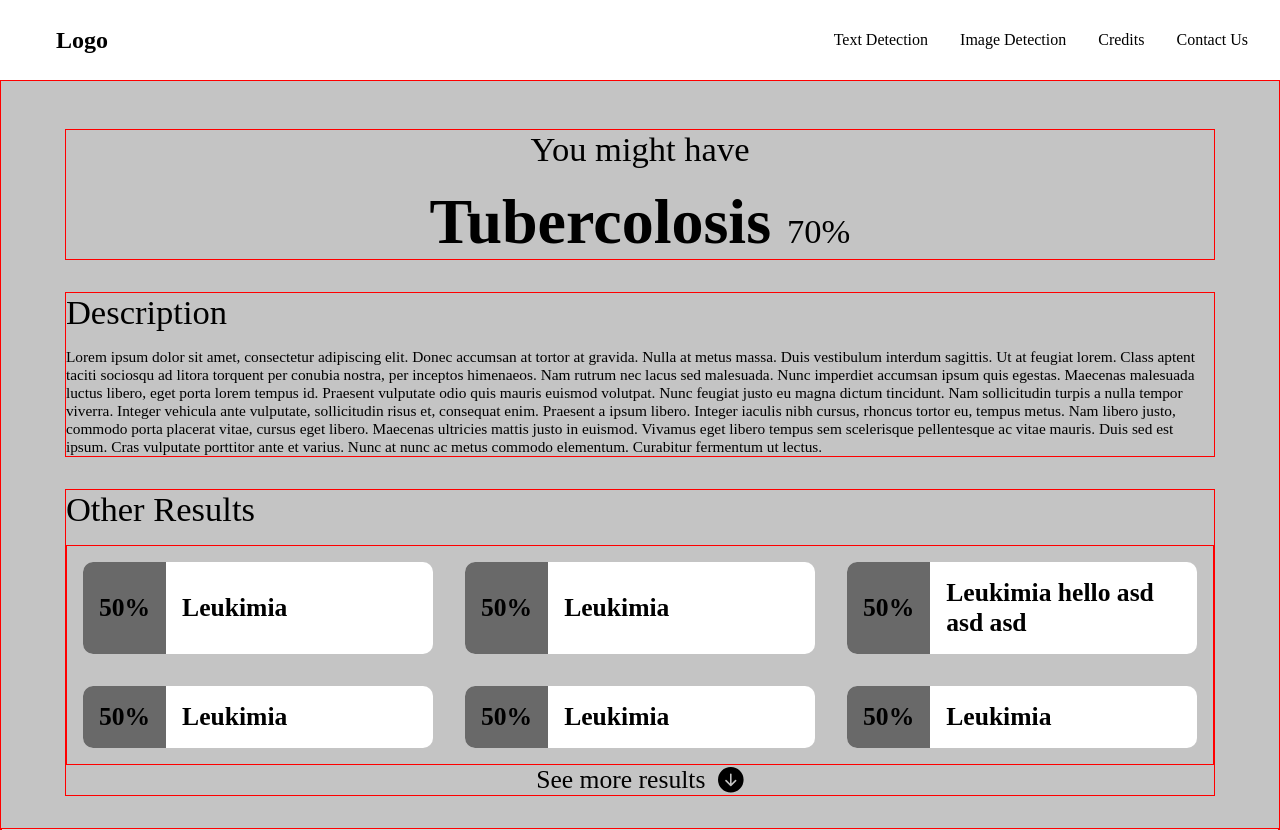
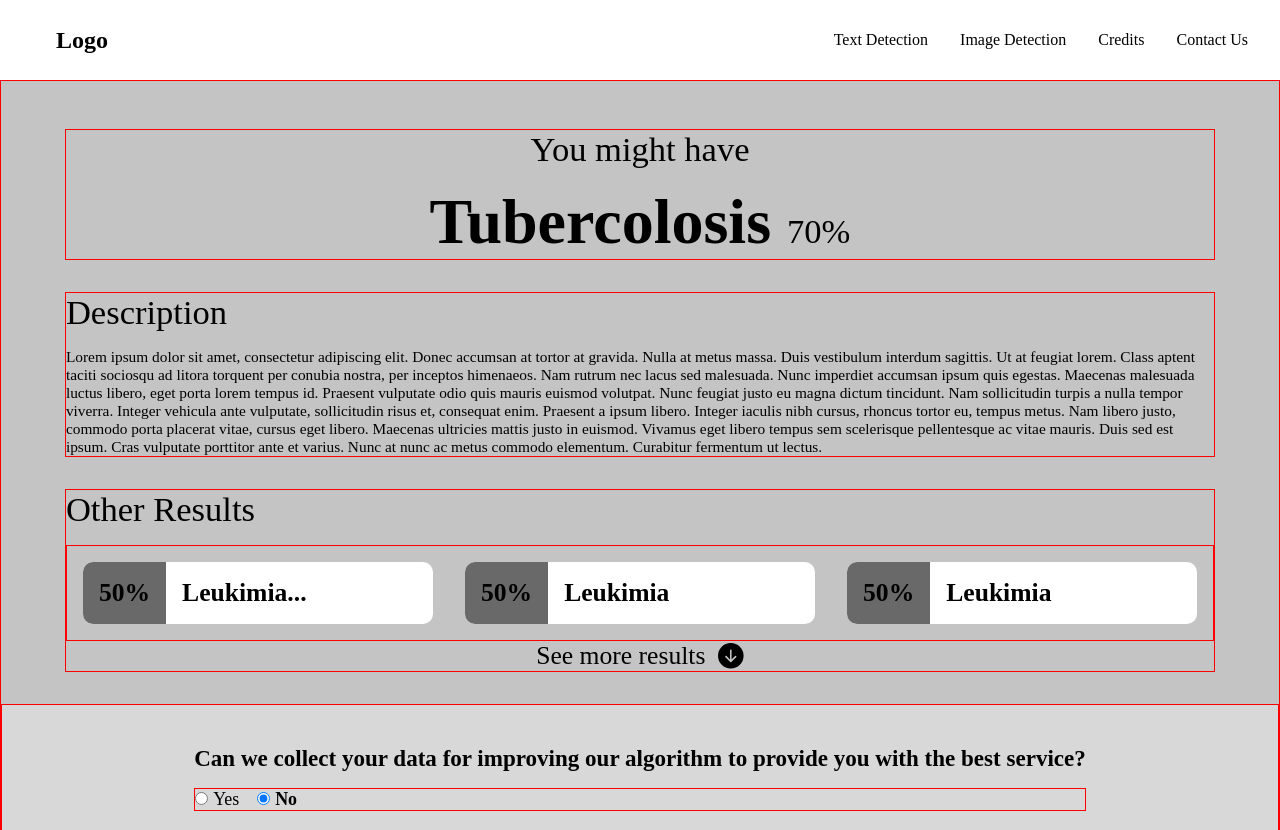
Before and after one commit to MichaelAndreyeshchev/disease-classification-system, a React (Create React App) app: page /result in a window 1280 px wide. Shown: the top 830 px of the page. Built offline with nearby package versions, Linux system fonts and the light colour scheme.

Commit message:
Feat: Add a modal

```diff
--- a/src/pages/Result/Result.js
+++ b/src/pages/Result/Result.js
@@ -1,10 +1,56 @@
-import React from 'react';
+import React, { useState } from 'react';
 import LinkCustom from '../../components/Link/Link';
 import * as ROUTES from '../../Constants/Routes';
+
+import styles from './Result.module.css';
 import { BsFillArrowDownCircleFill } from 'react-icons/bs';
-import styles from './Result.module.css';
+import Modal from '../../components/Modal/Modal';
 
 function Result() {
+  const [modalClicked, setModalClicked] = useState(false);
+
+  let dummyData = [
+    {
+      name: 'Leukimia...',
+      percentage: '50',
+    },
+    {
+      name: 'Leukimia',
+      percentage: '50',
+    },
+    {
+      name: 'Leukimia',
+      percentage: '50',
+    },
+  ];
+
+  let dummyData2 = [
+    {
+      name: 'Leukimia',
+      percentage: '50',
+    },
+    {
+      name: 'Leukimia',
+      percentage: '50',
+    },
+    {
+      name: 'Leukimia',
+      percentage: '50',
+    },
+    {
+      name: 'Leukimia',
+      percentage: '50',
+    },
+    {
+      name: 'Leukimia',
+      percentage: '50',
+    },
+    {
+      name: 'Leukimia',
+      percentage: '50',
+    },
+  ];
+
   return (
     <main className={styles.main}>
       <article className={styles.container}>
@@ -39,17 +85,25 @@ function Result() {
 
       <article className={styles.container + ' ' + styles['container--result']}>
         <h2 className={styles.container__heading}>Other Results</h2>
+
         <div className={styles['container-other-result']}>
+          {dummyData.map((data, i) => (
             <article className={styles['container-other-result__wrapper']}>
               <div className={styles['container-other-result__wrapper-left']}>
-              <h3>50%</h3>
+                <h3>{data.percentage}%</h3>
               </div>
               <div className={styles['container-other-result__wrapper-right']}>
-              <h3>Leukimia</h3>
+                <h3>{data.name}</h3>
               </div>
             </article>
-
-          <article className={styles['container-other-result__wrapper']}>
+          ))}
+          {/* Lorem ipsum dolor sit amet, consectetur adipiscing elit. Donec
+          accumsan at tortor at gravida. Nulla at metus massa. Duis vestibulum
+          interdum sagittis. Ut at feugiat lorem. Class aptent taciti sociosqu
+          ad litora torquent per conubia nostra, per inceptos himenaeos. Nam
+          rutrum nec lacus sed malesuada. Nunc imperdiet accumsan ipsum quis
+          egestas. Maecenas malesuada luctus libero, */}
+          {/* <article className={styles['container-other-result__wrapper']}>
             <div className={styles['container-other-result__wrapper-left']}>
               <h3>50%</h3>
             </div>
@@ -92,9 +146,12 @@ function Result() {
             <div className={styles['container-other-result__wrapper-right']}>
               <h3>Leukimia</h3>
             </div>
-          </article>
+          </article> */}
         </div>
-        <div className={styles.container__footer}>
+        <div
+          className={styles.container__footer}
+          onClick={(e) => setModalClicked(true)}
+        >
           <h3 className={styles['container-footer__title']}>
             See more results{' '}
           </h3>{' '}
@@ -148,6 +205,14 @@ function Result() {
           size='big'
         />
       </article>
+
+      {modalClicked && (
+        <Modal
+          modalOpen={modalClicked}
+          setModalOpen={setModalClicked}
+          title='All Result'
+        />
+      )}
     </main>
   );
 }
```
Lines whose indentation alone changed are shown as unchanged.
